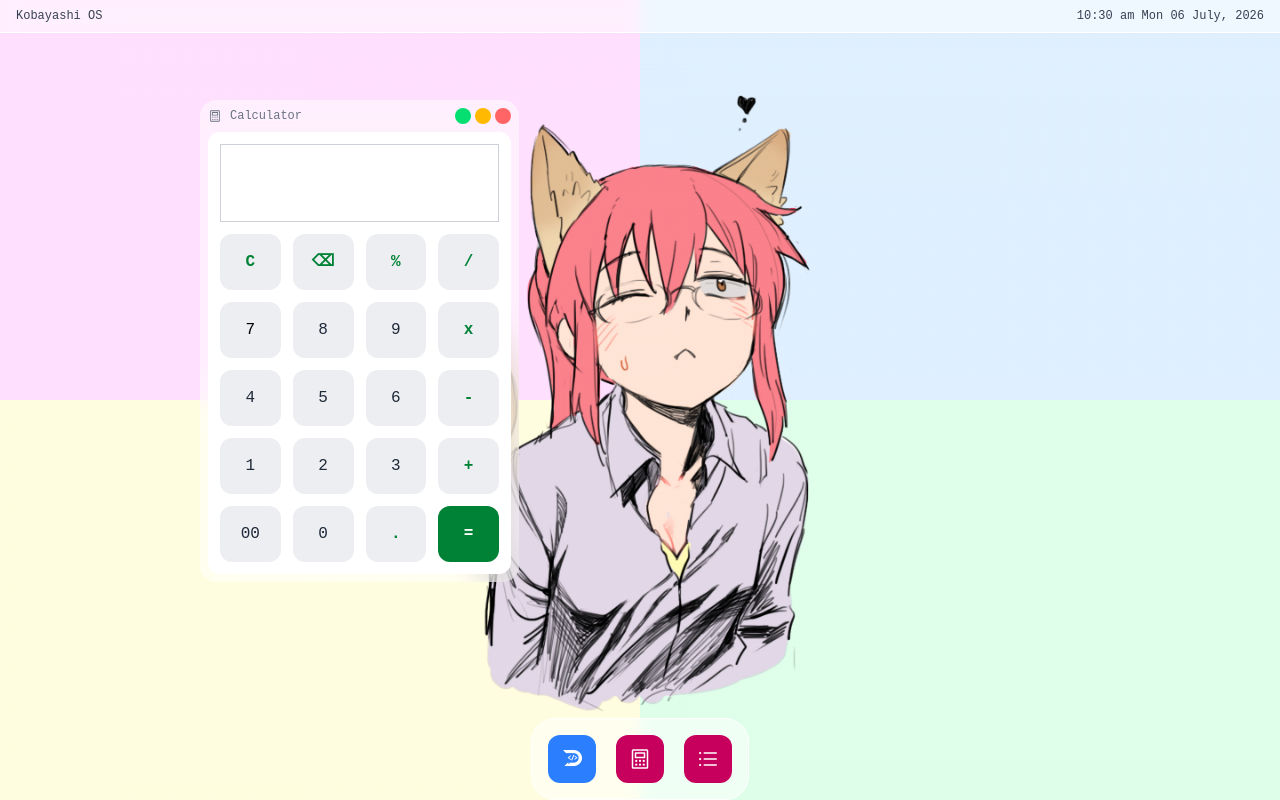
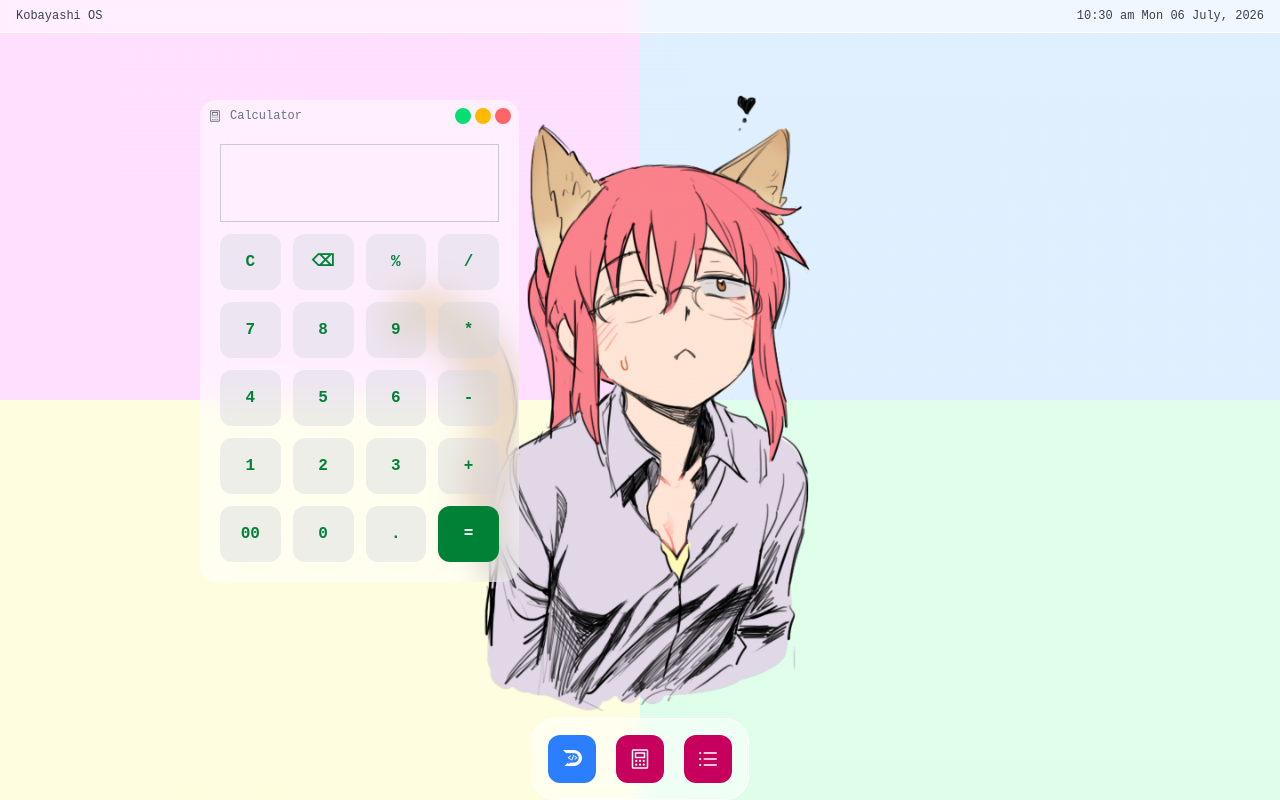
Before and after one commit to anshumitasahu/DevDock, a React (Vite) app: page / in a window 1280 px wide. Both pictures are taken after a click on the element 640 px from the left and 759 px from the top of the page. Built offline with nearby package versions, Linux system fonts and the light colour scheme.

Commit message:
cleaned the code of calculator.jsx

```diff
--- a/src/components/Home.jsx
+++ b/src/components/Home.jsx
@@ -14,6 +14,7 @@ export default function Home() {
     function openApp(app) {
         const uniqueId = uuidv4();
         console.log("opending appid:", uniqueId);
+        console.log(app)
         setOpnedApps(prev => [...prev, { ...app, id: uniqueId }]);
     }
 
--- a/src/components/home/AppLogic/Calculator.jsx
+++ b/src/components/home/AppLogic/Calculator.jsx
@@ -2,6 +2,8 @@ import { useState, useEffect } from "react";
 
 export default function Calculator() {
     const [display, setDisplay] = useState("")
+
+    const numbers = ["%", "/", 7, 8, 9, "*", 4, 5, 6, "-", 1, 2, 3, "+", "00", 0, "."]
 
     const handleClick = (value) => {
         setDisplay((prev) => prev + value);
@@ -24,8 +26,17 @@ export default function Calculator() {
         }
     };
 
+
+    const handleButtons = numbers.map((number) =>
+        <button
+            onClick={() => handleClick(number)}
+            className="font-bold text-green-700 bg-gray-300/40 rounded-md px-2 py-4"
+        >
+            {number}
+        </button>
+    )
     return (
-        <div className="bg-white text-black flex flex-col gap-3 w-fit h-fit p-3 rounded-md">
+        <div className="text-black flex flex-col gap-3 w-fit h-fit p-3 rounded-md">
             <input
                 type="text"
                 value={display}
@@ -35,23 +46,7 @@ export default function Calculator() {
             <div className="grid grid-cols-4 gap-3">
                 <button onClick={handleClear} className="font-bold text-green-700 bg-gray-300/40 rounded-md px-2 py-4">C</button>
                 <button onClick={handleDelete} className="font-bold text-green-700 bg-gray-300/40 rounded-md px-2 py-4">⌫</button>
-                <button onClick={() => handleClick("%")} className="font-bold text-green-700 bg-gray-300/40 rounded-md px-2 py-4">%</button>
-                <button onClick={() => handleClick("/")} className="font-bold text-green-700 bg-gray-300/40 rounded-md px-2 py-4">/</button>
-                <button onClick={() => handleClick("7")} className="itext-gray-800 bg-gray-300/40 rounded-md px-2 py-4">7</button>
-                <button onClick={() => handleClick("8")} className="text-gray-800 bg-gray-300/40 rounded-md px-2 py-4">8</button>
-                <button onClick={() => handleClick("9")} className="text-gray-800 bg-gray-300/40 rounded-md px-2 py-4">9</button>
-                <button onClick={() => handleClick("*")} className="font-bold text-green-700 bg-gray-300/40 rounded-md px-2 py-4">x</button>
-                <button onClick={() => handleClick("4")} className="text-gray-800 bg-gray-300/40 rounded-md px-2 py-4">4</button>
-                <button onClick={() => handleClick("5")} className="text-gray-800 bg-gray-300/40 rounded-md px-2 py-4">5</button>
-                <button onClick={() => handleClick("6")} className="text-gray-800 bg-gray-300/40 rounded-md px-2 py-4">6</button>
-                <button onClick={() => handleClick("-")} className="font-bold text-green-700 bg-gray-300/40 rounded-md px-2 py-4">-</button>
-                <button onClick={() => handleClick("1")} className="text-gray-800 bg-gray-300/40 rounded-md px-2 py-4">1</button>
-                <button onClick={() => handleClick("2")} className="text-gray-800 bg-gray-300/40 rounded-md px-2 py-4">2</button>
-                <button onClick={() => handleClick("3")} className="text-gray-800 bg-gray-300/40 rounded-md px-2 py-4">3</button>
-                <button onClick={() => handleClick("+")} className="font-bold text-green-700 bg-gray-300/40 rounded-md px-2 py-4">+</button>
-                <button onClick={() => handleClick("00")} className="text-gray-800 bg-gray-300/40 rounded-md px-2 py-4">00</button>
-                <button onClick={() => handleClick("0")} className="text-gray-800 bg-gray-300/40 rounded-md px-2 py-4">0</button>
-                <button onClick={() => handleClick(".")} className="font-bold text-green-700 bg-gray-300/40 rounded-md px-2 py-4">.</button>
+                {handleButtons}
                 <button onClick={handleEqual} className="font-bold bg-green-700 text-white px-2 py-4 rounded-md">=</button>
             </div>
         </div >
--- a/src/components/home/AppLogic/ToDoList.jsx
+++ b/src/components/home/AppLogic/ToDoList.jsx
@@ -10,7 +10,6 @@ export default function ToDos() {
         setTasks([
             ...tasks,
             {
-                id: Date.now(),
                 text: input,
                 completed: false,
             },
```
Also changed, not shown: public/images.jpeg (added).
